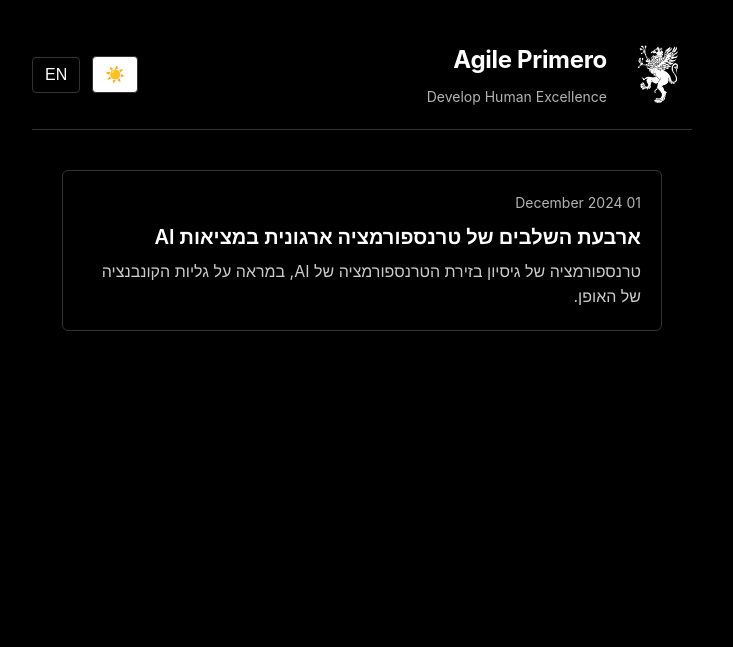
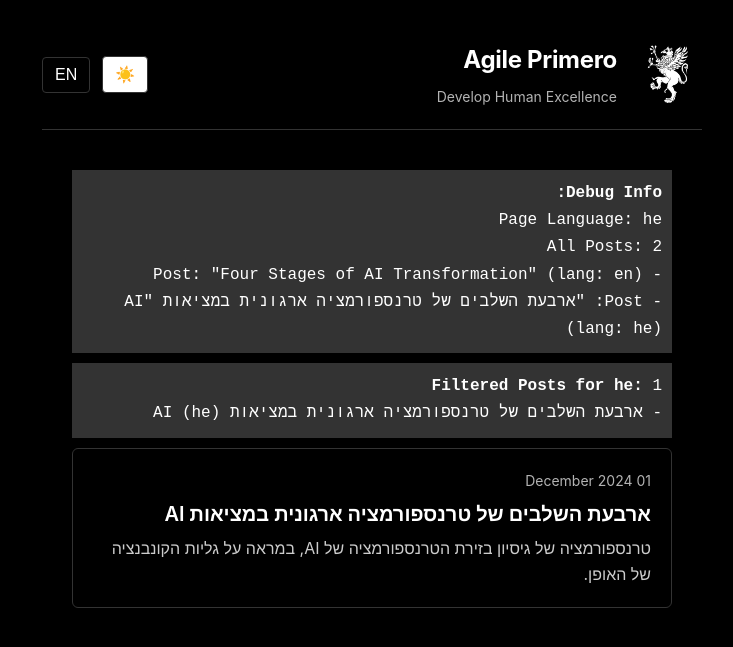
Before and after one commit to avi-the-coach/retro-on-agileprimero, a Jekyll site: the page built from index.html, in a window 1280 px wide. Shown: the top 647 px of the page, without its empty margins (436-1169 px from the left). Built offline with Jekyll 4.4.1, drawn with Linux system fonts in a browser that asks for light colours.

Commit message:
Add debug info to troubleshoot post filtering

```diff
--- a/_layouts/home.html
+++ b/_layouts/home.html
@@ -4,7 +4,24 @@
 
 <div class="content">
     <div class="article-list">
+        <!-- Debug info -->
+        <div style="background: #333; padding: 10px; margin: 10px 0; font-family: monospace;">
+            <strong>Debug Info:</strong><br>
+            Page Language: {{ page.lang }}<br>
+            All Posts: {{ site.posts.size }}<br>
+            {% for post in site.posts %}
+            - Post: "{{ post.title }}" (lang: {{ post.lang }})<br>
+            {% endfor %}
+        </div>
+
         {% assign filtered_posts = site.posts | where: "lang", page.lang %}
+        <div style="background: #333; padding: 10px; margin: 10px 0; font-family: monospace;">
+            <strong>Filtered Posts for {{ page.lang }}:</strong> {{ filtered_posts.size }}<br>
+            {% for post in filtered_posts %}
+            - {{ post.title }} ({{ post.lang }})<br>
+            {% endfor %}
+        </div>
+
         {% for post in filtered_posts %}
         <article class="article-item">
             <a href="{{ post.url | relative_url }}">
```
